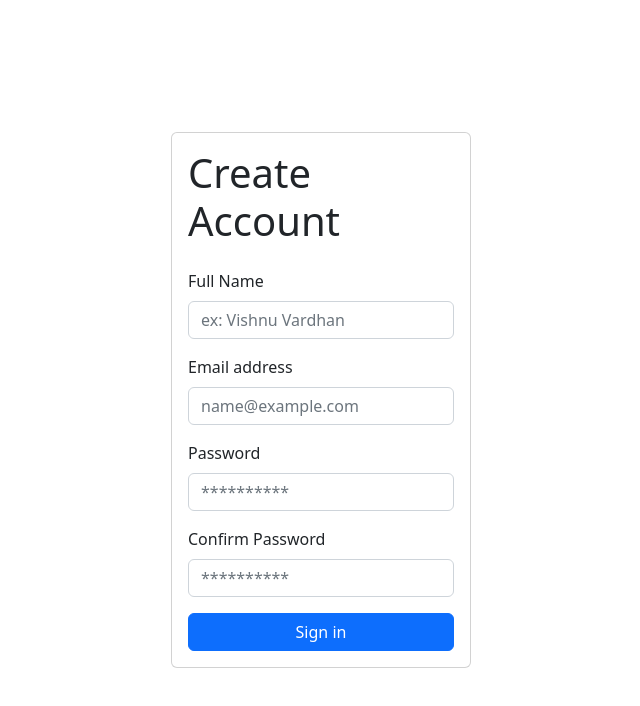
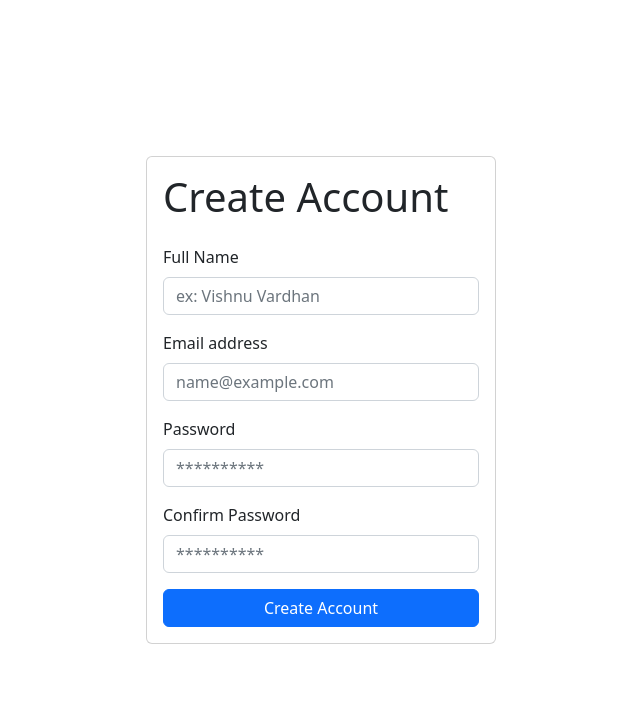
Before and after one commit to vaaluvishnu5146/minishopee, a React (Vite) app: page /signup in a window 1280 px wide. Shown: the top 706 px of the page, without its empty margins (319-959 px from the left). Built offline with nearby package versions, Linux system fonts and the light colour scheme.

Commit message:
Feature Add Formik:
1. Added Formik validation to signup page

```diff
--- a/src/pages/signup.jsx
+++ b/src/pages/signup.jsx
@@ -1,3 +1,5 @@
+import { Formik } from "formik";
+
 export default function Signup() {
   return (
     <div className="container">
@@ -6,19 +8,67 @@ export default function Signup() {
           className="d-flex align-items-center justify-content-center"
           style={{ height: "100vh" }}
         >
-          <div className="card" style={{ width: 300, minHeight: 200 }}>
+          <div className="card" style={{ width: 350, minHeight: 200 }}>
             <div className="card-body">
               <h1 className="mb-4">Create Account</h1>
+              <Formik
+                initialValues={{
+                  userName: "",
+                  email: "",
+                  password: "",
+                  confirmPassword: "",
+                }}
+                validate={(values) => {
+                  let errors = {};
+                  if (values.userName === "") {
+                    errors.userName = "Required";
+                  } else if (values.userName.length < 10) {
+                    errors.userName = "Username must be atleast 10 characters";
+                  } else if (values.email === "") {
+                    errors.email = "Required";
+                  } else if (
+                    !/^[A-Z0-9._%+-]+@[A-Z0-9.-]+\.[A-Z]{2,}$/i.test(
+                      values.email
+                    )
+                  ) {
+                    errors.email = "Invalid email address";
+                  } else if (values.password === "") {
+                    errors.password = "Required";
+                  } else if (values.confirmPassword === "") {
+                    errors.confirmPassword = "Required";
+                  } else if (values.password !== values.confirmPassword) {
+                    errors.confirmPassword =
+                      "Password do not match Actual password";
+                  }
+                  return errors;
+                }}
+                onSubmit={(values) => {
+                  console.log(values);
+                }}
+              >
+                {({
+                  values,
+                  errors,
+                  handleChange,
+                  handleBlur,
+                  handleSubmit,
+                }) => (
+                  <form>
                     <div className="mb-3">
                       <label htmlFor="email" className="form-label">
                         Full Name
                       </label>
                       <input
                         type="userName"
-                  className="form-control"
+                        className="form-control mb-1"
+                        onChange={handleChange}
+                        onBlur={handleBlur}
+                        value={values.userName}
                         id="userName"
+                        name="userName"
                         placeholder="ex: Vishnu Vardhan"
                       />
+                      <p className="text-danger">{errors.userName}</p>
                     </div>
                     <div className="mb-3">
                       <label htmlFor="email" className="form-label">
@@ -26,10 +76,15 @@ export default function Signup() {
                       </label>
                       <input
                         type="email"
-                  className="form-control"
+                        className="form-control mb-1"
+                        onChange={handleChange}
+                        onBlur={handleBlur}
+                        value={values.email}
                         id="email"
+                        name="email"
                         placeholder="name@example.com"
                       />
+                      <p className="text-danger">{errors.email}</p>
                     </div>
                     <div className="mb-3">
                       <label htmlFor="password" className="form-label">
@@ -37,10 +92,15 @@ export default function Signup() {
                       </label>
                       <input
                         type="password"
-                  className="form-control"
+                        className="form-control mb-1"
+                        onChange={handleChange}
+                        onBlur={handleBlur}
+                        value={values.password}
                         id="password"
+                        name="password"
                         placeholder="**********"
                       />
+                      <p className="text-danger">{errors.password}</p>
                     </div>
                     <div className="mb-3">
                       <label htmlFor="confirmPassword" className="form-label">
@@ -48,16 +108,28 @@ export default function Signup() {
                       </label>
                       <input
                         type="confirmPassword"
-                  className="form-control"
+                        className="form-control mb-1"
+                        onChange={handleChange}
+                        onBlur={handleBlur}
+                        value={values.confirmPassword}
                         id="confirmPassword"
+                        name="confirmPassword"
                         placeholder="**********"
                       />
+                      <p className="text-danger">{errors.confirmPassword}</p>
                     </div>
                     <div className="d-grid gap-2">
-                <button className="btn btn-primary" type="button">
-                  Sign in
+                      <button
+                        onClick={handleSubmit}
+                        className="btn btn-primary"
+                        type="button"
+                      >
+                        Create Account
                       </button>
                     </div>
+                  </form>
+                )}
+              </Formik>
             </div>
           </div>
         </div>
```
Lines whose indentation alone changed are shown as unchanged.
